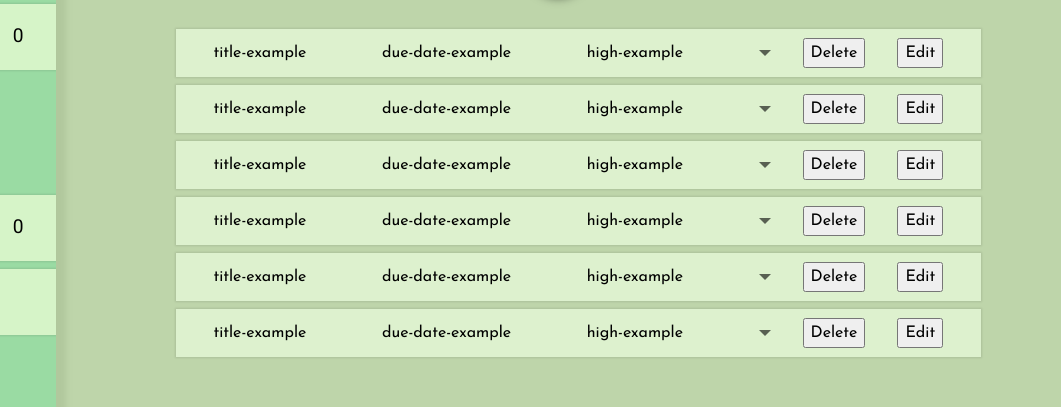
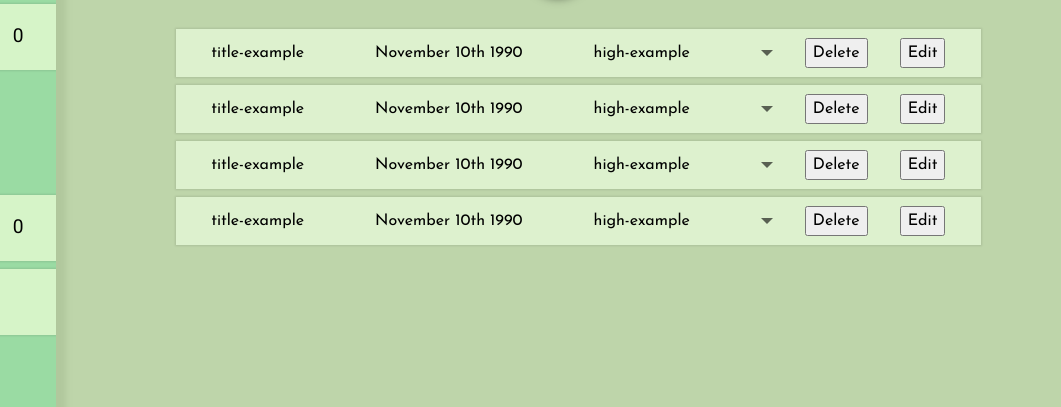
Before and after one commit to Neon-Panda/Project-Todo-List, a website built with webpack: page src/template.html in a window 1280 px wide. Shown: the part 147-554 px from the top of the page, 219-1280 px from the left. Built offline with nearby package versions, Linux system fonts and the light colour scheme; files whose address does not match are found by name.

Commit message:
add proper dates & filtered task display

```diff
--- a/package.json
+++ b/package.json
@@ -7,5 +7,9 @@
     "webpack": "^5.97.1",
     "webpack-cli": "^6.0.1",
     "webpack-dev-server": "^5.2.0"
+  },
+  "dependencies": {
+    "data-fns": "^1.1.0",
+    "date-fns": "^4.1.0"
   }
 }
--- a/src/index.js
+++ b/src/index.js
@@ -1,21 +1,37 @@
 import "./styles.css";
 import Tasks from "./tasks.js"
+import { compareAsc } from 'date-fns';
 
-const taskExample1 = new Tasks("title-example", "due-date-example", "decription-example", "high-example", "default-example")
-const taskExample2 = new Tasks("title-example", "due-date-example", "decription-example", "high-example", "default-example")
-const taskExample3 = new Tasks("title-example", "due-date-example", "decription-example", "high-example", "default-example")
-const taskExample4 = new Tasks("title-example", "due-date-example", "decription-example", "high-example", "default-example")
-const taskExample5 = new Tasks("title-example", "due-date-example", "decription-example", "high-example", "default-example")
-const taskExample6 = new Tasks("title-example", "due-date-example", "decription-example", "high-example", "default-example")
+const taskExample1 = new Tasks("title-example", new Date(1990, 10, 10), "decription-example", "high-example", "default")
+const taskExample2 = new Tasks("title-example", new Date(1990, 10, 10), "decription-example", "high-example", "default")
+const taskExample3 = new Tasks("title-example", new Date(1990, 10, 10), "decription-example", "high-example", "default")
+const taskExample4 = new Tasks("title-example", new Date(1990, 10, 10), "decription-example", "high-example", "default")
+const taskExample5 = new Tasks("title-example", new Date(1990, 10, 10), "decription-example", "high-example", "test")
+const taskExample6 = new Tasks("title-example", new Date(1990, 10, 10), "decription-example", "high-example", "test")
 
 refreshDisplay()
 taskButtonEvents()
 
-function refreshDisplay() {
+function refreshDisplay(project="default") {
     const allTasks = Tasks.returnAllTask();
+    let filteredTask = []
+    switch(project) {
+        case "showOverdue":
+            filteredTask = allTasks.filter((task) => task.overdue)
+            break
+        case "showCompleted":
+            filteredTask = allTasks.filter((task) => task.completed)
+            break
+        case "showAll":
+            filteredTask = allTasks
+            break
+        default:
+            filteredTask = allTasks.filter((task) => task.project === project)
+            break
+    }
     const taskDisplay = document.querySelector("#content-projects")
     taskDisplay.innerHTML = ""
-    allTasks.forEach((task, index) => {
+    filteredTask.forEach((task, index) => {
     task.uniqueID = index
     const taskDOM = Tasks.returnTaskDOM(task, index)
     taskDisplay.appendChild(taskDOM)
@@ -64,3 +80,11 @@ function addTask() {
     })
 }
 addTask()
+
+function compareDate() {
+    const allTask = Tasks.returnAllTask()
+    allTask.forEach(task => {
+        Tasks.checkOverdue(task)
+    });
+}
+compareDate()
--- a/src/tasks.js
+++ b/src/tasks.js
@@ -1,3 +1,4 @@
+import { format, compareAsc } from "date-fns"
 export default class Tasks {
     static allTask = [];
 
@@ -8,6 +9,7 @@ export default class Tasks {
         this.priority = priority
         this.project = project
         this.completed = false
+        this.overdue = false
         Tasks.allTask.push(this)
     }
 
@@ -17,6 +19,11 @@ export default class Tasks {
 
     static deleteTask(index) {
         Tasks.allTask.splice(index, 1)
+    }
+
+    static checkOverdue(task) {
+        const overdue = compareAsc(task.due, new Date())
+        overdue === -1 ? task.overdue = true : task.overdue = false
     }
 
     static returnTaskDOM(task, index) {
@@ -48,7 +55,7 @@ export default class Tasks {
         itemDescriptionDiv.classList.add("task-expand")
 
         itemSpanTitle.textContent = task.title
-        itemSpanDue.textContent = task.due
+        itemSpanDue.textContent = format(task.due, "MMMM do yyyy")
         itemSpanPriority.textContent = task.priority
         itemDescription.textContent = task.description
         itemDelteBtn.textContent = "Delete"
@@ -65,6 +72,8 @@ export default class Tasks {
         itemList.appendChild(itemLabel)
         itemList.appendChild(itemDescriptionDiv)
 
+        if (task.due) itemList.dataset.overdue = true
+
         return itemList
     }
 }
--- a/src/template.html
+++ b/src/template.html
@@ -66,7 +66,7 @@
             </fieldset>
             <fieldset>
                 <label for="form-due-date">Due date</label>
-                <input type="text" name="form-due-date" id="form-due-date">
+                <input type="date" name="form-due-date" id="form-due-date">
             </fieldset>
             <fieldset>
                 <textarea name="form-description" id="form-description"></textarea>
```
Also changed, not shown: 1 other file.
